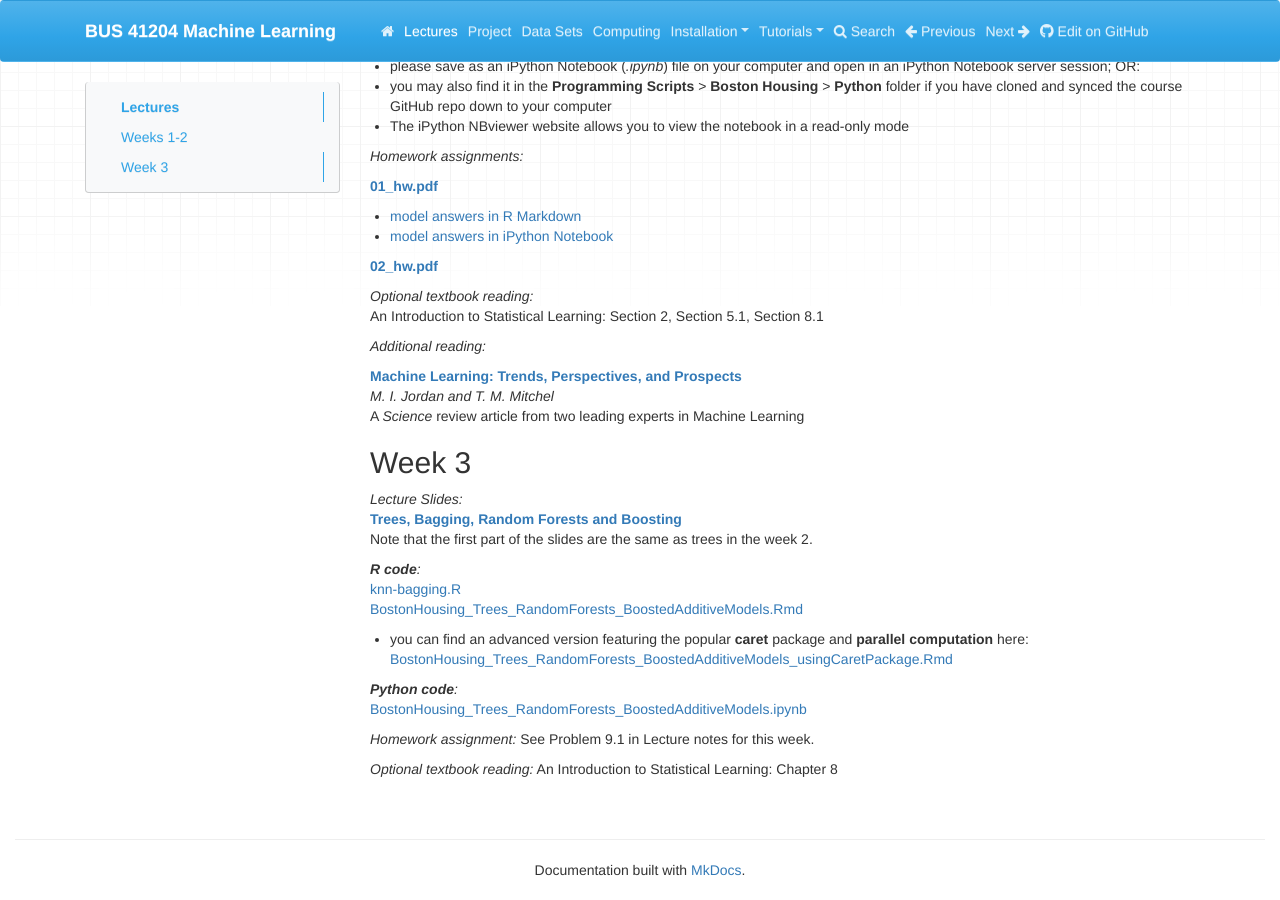
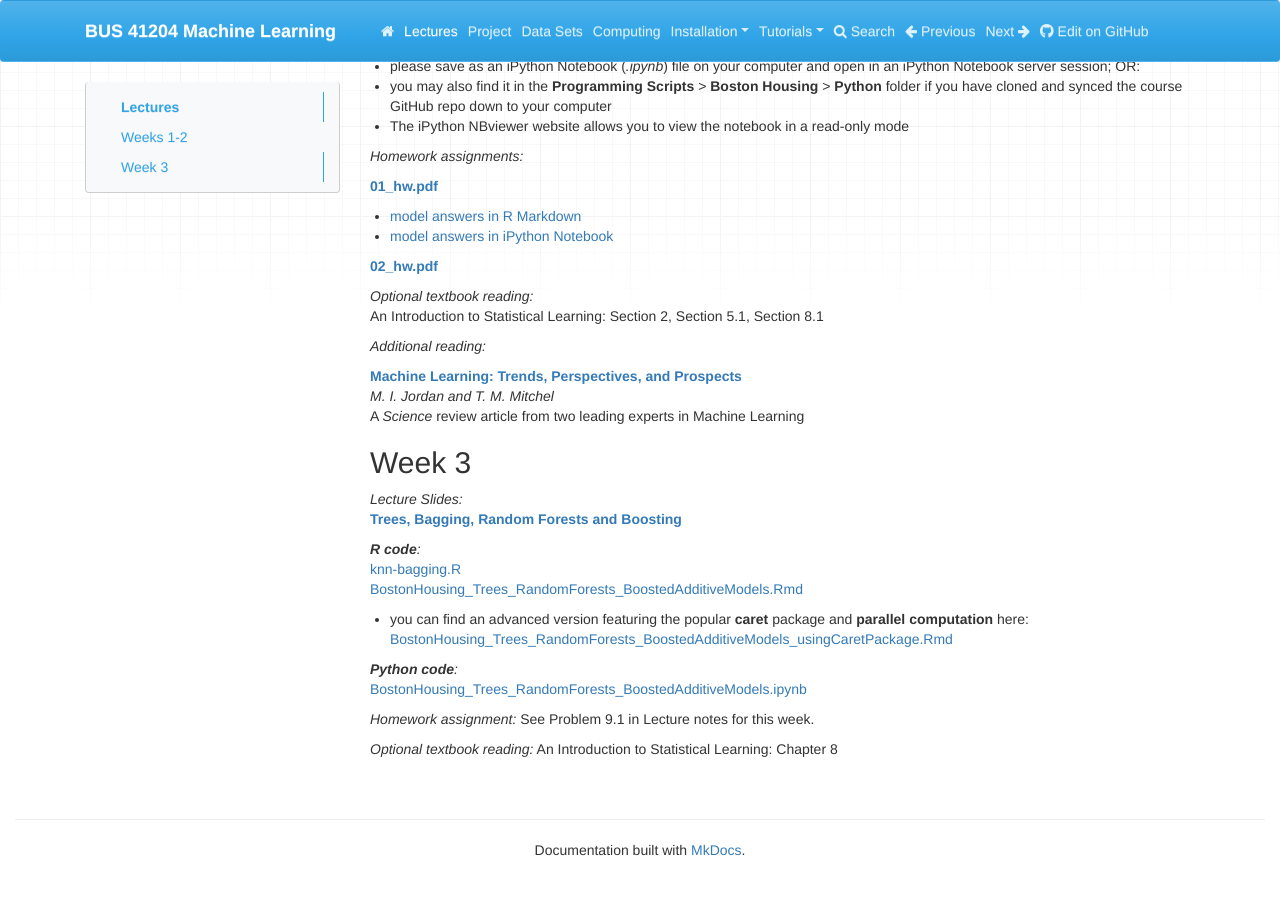
Before and after one commit to ChicagoBoothML/MachineLearning_Fall2015, an MkDocs documentation site: the page built from docs/Syllabus.md, in a window 1280 px wide and 900 px high, scrolled down 954 px. Built offline with MkDocs 1.6.1, drawn with Linux system fonts in a browser that asks for light colours; nearby versions of some CDN libraries; old or Windows-style settings are respelled for this version of MkDocs.

Commit message:
minor edit

```diff
--- a/docs/Syllabus.md
+++ b/docs/Syllabus.md
@@ -65,8 +65,7 @@
 ## Week 3
 
 _Lecture Slides:_ <br>
-[**Trees, Bagging, Random Forests and Boosting**](Syllabus/03_trees_bag_boost.pdf) <br>
-Note that the first part of the slides are the same as trees in the week 2.
+[**Trees, Bagging, Random Forests and Boosting**](Syllabus/03_trees_bag_boost.pdf)
 
 _**R code**:_ <br>
 [knn-bagging.R](Syllabus/knn-bagging.R) <br>
```
